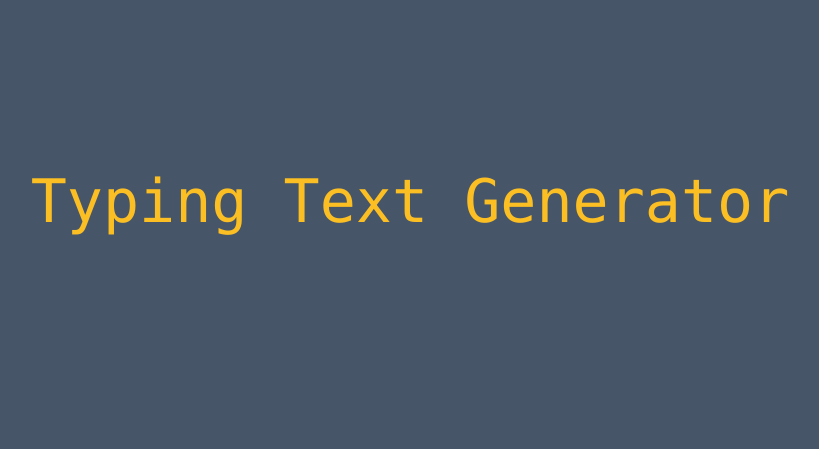
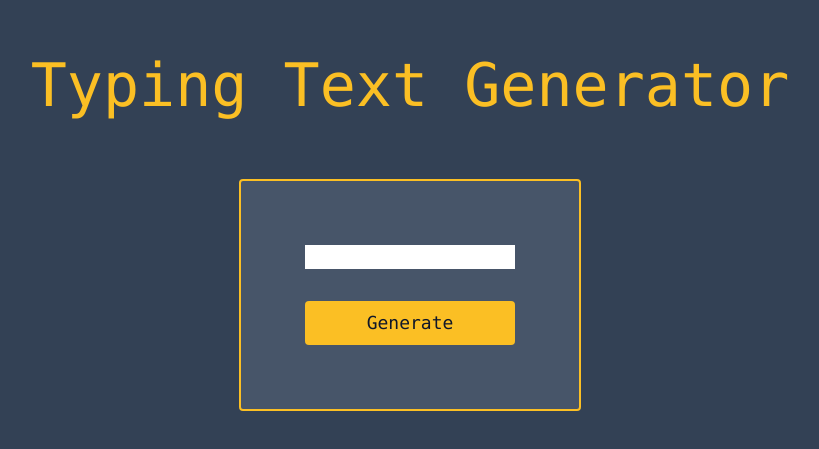
Before and after one commit to martindzida/typing-text-generator, a React (Vite) app: page / in a window 1280 px wide. Shown: the part 199-648 px from the top of the page, without its empty margins (230-1049 px from the left). Built offline with nearby package versions, Linux system fonts and the light colour scheme.

Commit message:
form template

```diff
--- a/package.json
+++ b/package.json
@@ -10,7 +10,8 @@
   },
   "dependencies": {
     "react": "^18.2.0",
-    "react-dom": "^18.2.0"
+    "react-dom": "^18.2.0",
+    "react-hook-form": "^7.41.3"
   },
   "devDependencies": {
     "@types/react": "^18.0.26",
--- a/src/App.tsx
+++ b/src/App.tsx
@@ -1,7 +1,34 @@
+import { useForm } from 'react-hook-form'
+
+interface FormValues {
+  textLength: number
+}
+
 function App() {
+  const {
+    register,
+    handleSubmit,
+    formState: { errors },
+  } = useForm<FormValues>()
+
+  const submitHanlder = (data: FormValues) => {
+    console.log(data)
+  }
+
   return (
-    <div className='w-full min-h-screen flex flex-col justify-center items-center bg-slate-600 text-amber-400'>
-      <h1 className='text-6xl font-mono'>Typing Text Generator</h1>
+    <div className='w-full min-h-screen flex flex-col justify-center items-center bg-slate-700 font-mono'>
+      <h1 className='text-amber-400 text-6xl p-16'>Typing Text Generator</h1>
+      <form
+        onSubmit={handleSubmit(submitHanlder)}
+        className='flex flex-col gap-8 bg-slate-600 p-16 rounded border-2 border-amber-400'
+      >
+        <input type='text' {...register('textLength')} />
+        <input
+          type='submit'
+          value='Generate'
+          className='bg-amber-400 text-slate-900 font-medium text-lg rounded p-2'
+        />
+      </form>
     </div>
   )
 }
```
Also changed, not shown: 1 other file (tests, documents, lock files or other folders).
